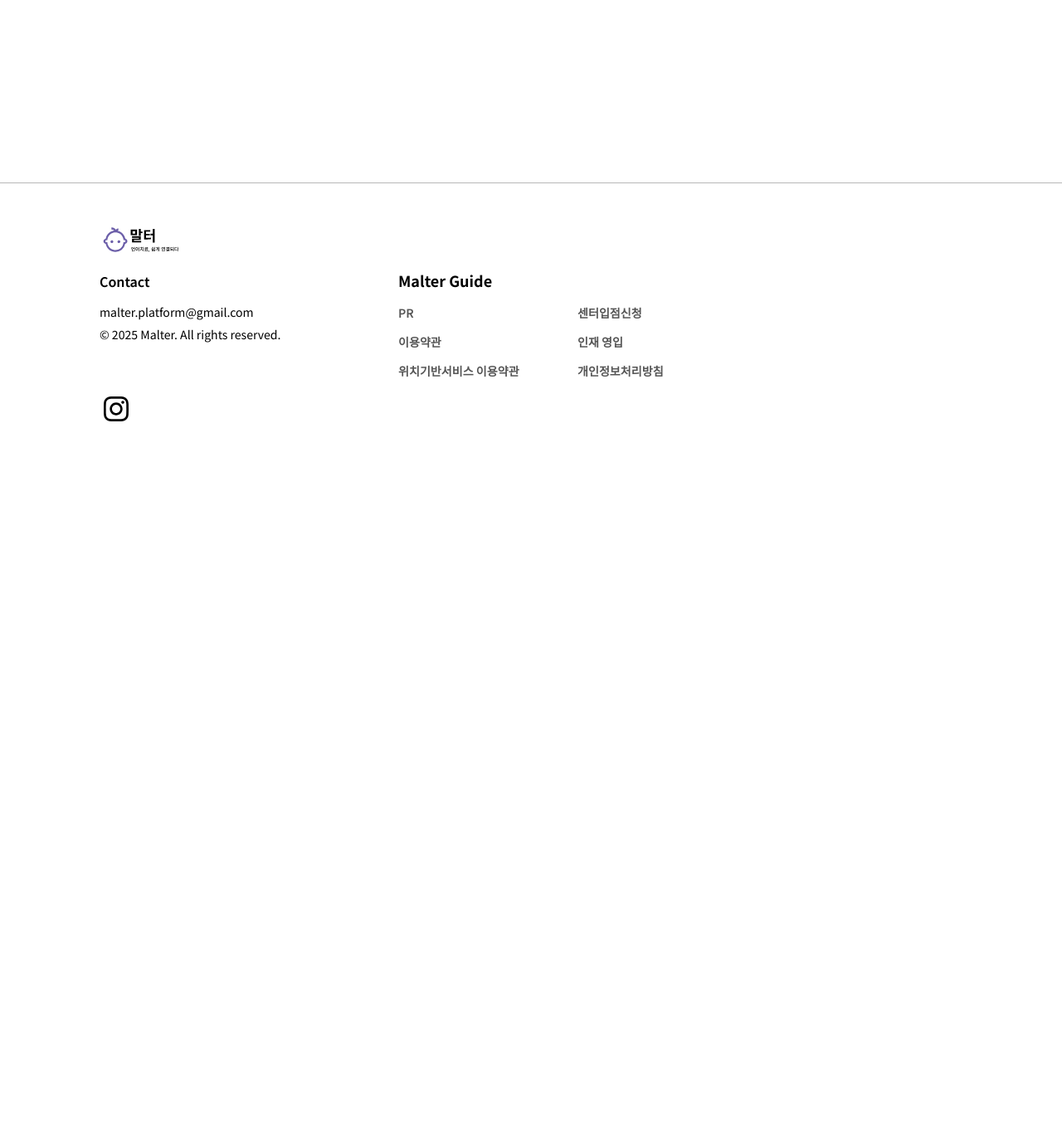
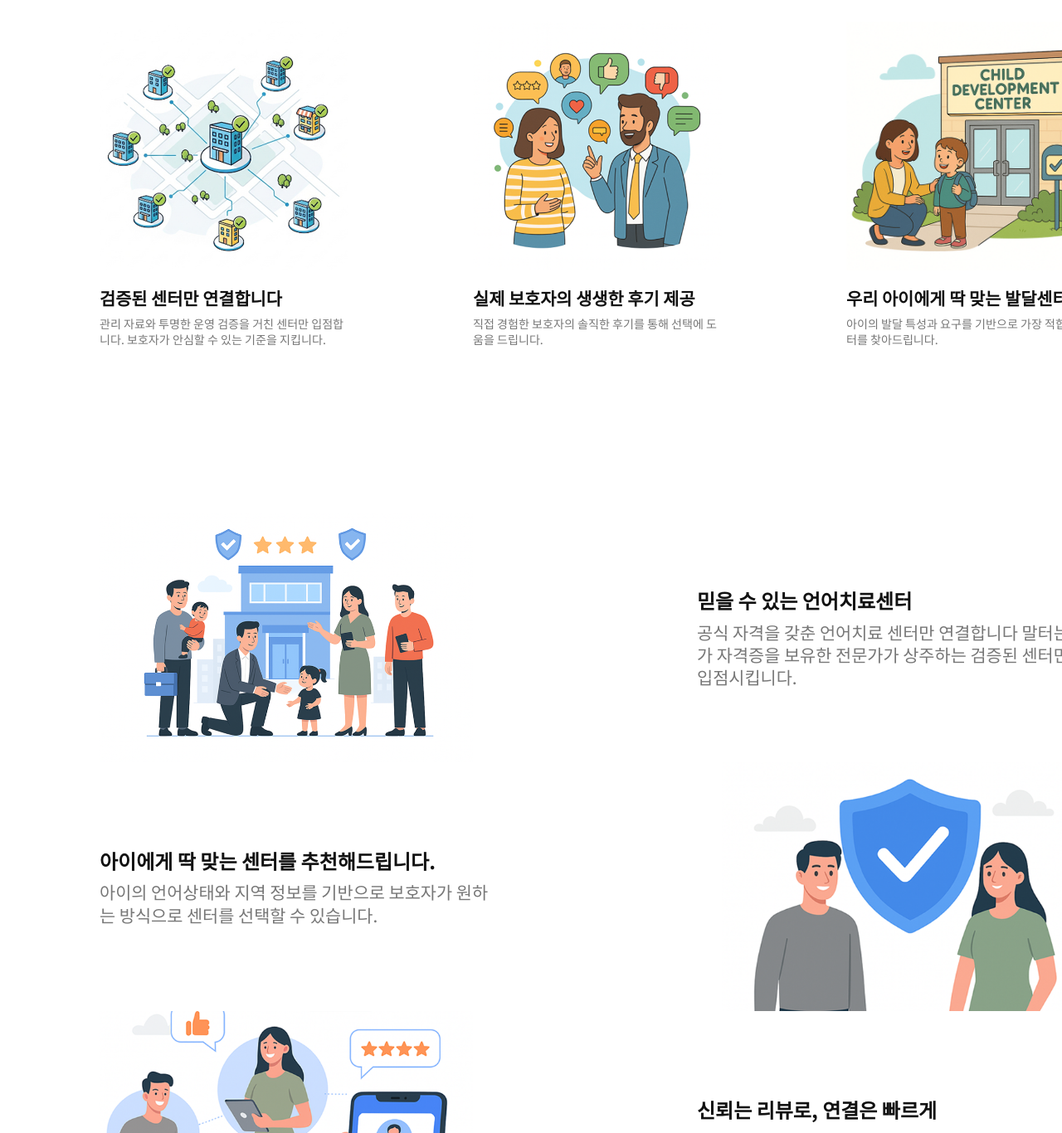
Before and after one commit to malter-hub/malter-frontend, a Next.js app: page /home in a window 1280 px wide. Shown: the part 684-2050 px from the top of the page at 83% size. Before the commit the page ends 1245 px from the top, so only its background shows below. Built offline with nearby package versions, Linux system fonts and the light colour scheme.

Commit message:
✨feat: add home landing page

```diff
--- /dev/null
+++ b/src/app/home/_components/InfoHorizontal.tsx
@@ -0,0 +1,35 @@
+interface IProps {
+  imgUrl?: string
+  mainText: string
+  subText: string
+  position?: 'light' | 'left'
+}
+
+export default function InfoHorizontal(props: IProps) {
+  const {
+    imgUrl = 'https://picsum.photos/300/450',
+    mainText,
+    subText,
+    position = 'light',
+  } = props
+
+  return (
+    <div className="flex w-full items-center justify-between">
+      {position === 'left' && (
+        <img src={imgUrl} className="h-[300px] w-[450px] object-cover" />
+      )}
+
+      <div className="flex w-[480px] flex-col justify-start gap-2">
+        <p className="text-title2 w-full text-left font-bold text-gray-900">
+          {mainText}
+        </p>
+        <p className="text-title3 font-regular w-full text-left text-gray-600">
+          {subText}
+        </p>
+      </div>
+      {position === 'light' && (
+        <img src={imgUrl} className="h-[300px] w-[450px] object-cover" />
+      )}
+    </div>
+  )
+}
--- /dev/null
+++ b/src/app/home/_components/InfoVertical.tsx
@@ -0,0 +1,22 @@
+interface IProps {
+  imgUrl?: string
+  mainText: string
+  subText: string
+}
+
+export default function InfoVertical(props: IProps) {
+  const { imgUrl = 'https://picsum.photos/300/300', mainText, subText } = props
+  return (
+    <div className="flex w-[300px] flex-col gap-5">
+      <img src={imgUrl} className="h-[300px] object-cover" />
+      <div className="flex w-full flex-col items-start justify-start gap-2">
+        <p className="text-title3 w-full text-left font-semibold text-gray-900">
+          {mainText}
+        </p>
+        <p className="text-body3 font-regular w-full text-left text-gray-600">
+          {subText}
+        </p>
+      </div>
+    </div>
+  )
+}
--- a/src/app/home/page.tsx
+++ b/src/app/home/page.tsx
@@ -1,7 +1,66 @@
+import Button from '@/components/commons/Button'
+import InfoVertical from './_components/InfoVertical'
+import InfoHorizontal from './_components/InfoHorizontal'
+import { verticalInfos, horizontalInfos } from '@/assets/mocks/landing'
+
 export default function Home() {
   return (
-    <div className="font-sans grid grid-rows-[20px_1fr_20px] items-center justify-items-center min-h-screen p-8 pb-20 gap-16 sm:p-20">
-      <div className="bg-violet-500 text-gray-100">hello</div>
+    <div className="mb-50 flex flex-col items-center justify-center">
+      <section className="mt-50 flex w-full flex-col items-center justify-center gap-16">
+        <span className="flex flex-col items-center gap-5">
+          <h1 className="text-heading3 font-semibold text-gray-900">
+            우리 아이 언어발달, 어디서 시작할지 막막하다면
+          </h1>
+          <p className="text-body2 text-gray-600">
+            말터에서 우리 아이에게 맞는 발달센터를 만나보세요.
+          </p>
+        </span>
+        <span className="flex gap-6">
+          <Button color="primary" size="lg">
+            센터찾기
+          </Button>
+          <Button color="secondary" size="lg" isReady={false}>
+            센터입점 하기
+          </Button>
+        </span>
+      </section>
+      <section className="mt-50 flex w-full justify-between">
+        <InfoVertical
+          imgUrl={verticalInfos[0].imgUrl}
+          mainText={verticalInfos[0].mainText}
+          subText={verticalInfos[0].subText}
+        />
+        <InfoVertical
+          imgUrl={verticalInfos[1].imgUrl}
+          mainText={verticalInfos[1].mainText}
+          subText={verticalInfos[1].subText}
+        />
+        <InfoVertical
+          imgUrl={verticalInfos[2].imgUrl}
+          mainText={verticalInfos[2].mainText}
+          subText={verticalInfos[2].subText}
+        />
+      </section>
+      <section className="mt-50 flex w-full flex-col">
+        <InfoHorizontal
+          imgUrl={horizontalInfos[0].imgUrl}
+          position="left"
+          mainText={horizontalInfos[0].mainText}
+          subText={horizontalInfos[0].subText}
+        />
+        <InfoHorizontal
+          imgUrl={horizontalInfos[1].imgUrl}
+          position="light"
+          mainText={horizontalInfos[1].mainText}
+          subText={horizontalInfos[1].subText}
+        />
+        <InfoHorizontal
+          imgUrl={horizontalInfos[2].imgUrl}
+          position="left"
+          mainText={horizontalInfos[2].mainText}
+          subText={horizontalInfos[2].subText}
+        />
+      </section>
     </div>
-  );
+  )
 }
--- /dev/null
+++ b/src/assets/mocks/landing.js
@@ -0,0 +1,43 @@
+export const verticalInfos = [
+  {
+    imgUrl: '/images/home 13.png',
+    mainText: '검증된 센터만 연결합니다',
+    subText:
+      '관리 자료와 투명한 운영 검증을 거친 센터만 입점합니다. 보호자가 안심할 수 있는 기준을 지킵니다.',
+  },
+  {
+    imgUrl: '/images/home 15.png',
+    mainText: '실제 보호자의 생생한 후기 제공',
+    subText: '직접 경험한 보호자의 솔직한 후기를 통해 선택에 도움을 드립니다.',
+  },
+  {
+    imgUrl: '/images/home 6.png',
+    mainText: '우리 아이에게 딱 맞는 발달센터',
+    subText:
+      '아이의 발달 특성과 요구를 기반으로 가장 적합한 센터를 찾아드립니다.',
+  },
+]
+
+export const horizontalInfos = [
+  {
+    imgUrl: '/images/home 8.png',
+    position: 'left',
+    mainText: '믿을 수 있는 언어치료센터',
+    subText:
+      '공식 자격을 갖춘 언어치료 센터만 연결합니다 말터는 국가 자격증을 보유한 전문가가 상주하는 검증된 센터만을 입점시킵니다.',
+  },
+  {
+    imgUrl: '/images/home 9.png',
+    position: 'light',
+    mainText: '아이에게 딱 맞는 센터를 추천해드립니다.',
+    subText:
+      '아이의 언어상태와 지역 정보를 기반으로 보호자가 원하는 방식으로 센터를 선택할 수 있습니다.',
+  },
+  {
+    imgUrl: '/images/home 11.png',
+    position: 'left',
+    mainText: '신뢰는 리뷰로, 연결은 빠르게',
+    subText:
+      '후기 기반으로 정보를 비교하고 전화 없이 바로 매칭과 상담까지 진행할 수 있어요.',
+  },
+]
```
